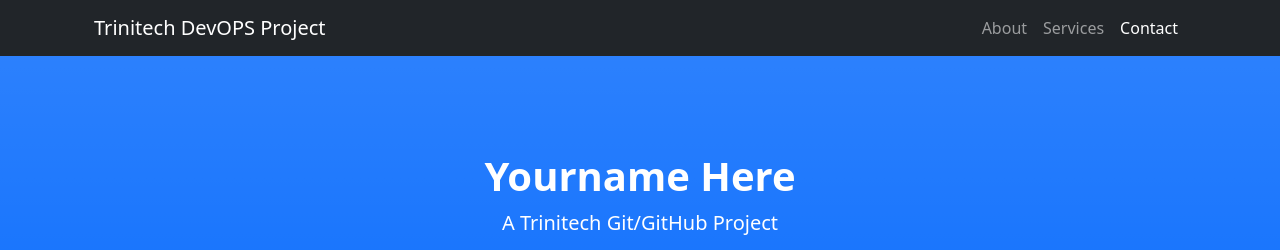
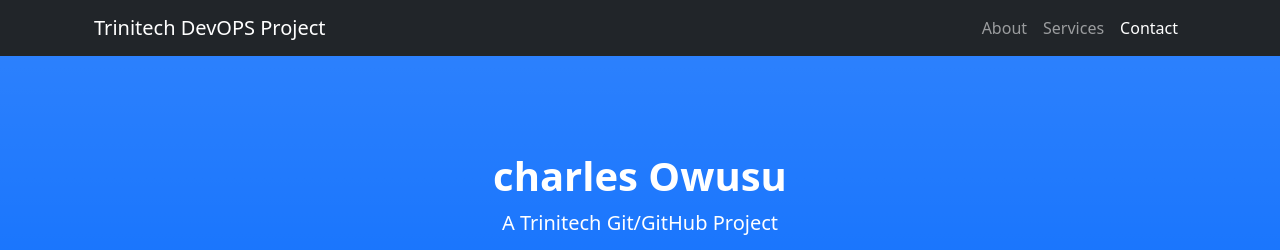
Before and after one commit to chaz-36-class/chaz36-repo, a plain HTML site: page index.html in a window 1280 px wide. Shown: the top 250 px of the page. Drawn offline with nearby package versions, Linux system fonts and the light colour scheme.

Commit message:
html name change

```diff
--- a/index.html
+++ b/index.html
@@ -30,7 +30,7 @@
         <!-- Header-->
         <header class="bg-primary bg-gradient text-white">
             <div class="container px-4 text-center">
-                <h1 class="fw-bolder">Yourname Here</h1>
+                <h1 class="fw-bolder">charles Owusu</h1>
                 <p class="lead">A Trinitech Git/GitHub Project</p>
                 <a class="btn btn-lg btn-light" href="#about">Start scrolling!</a>
             </div>
```
